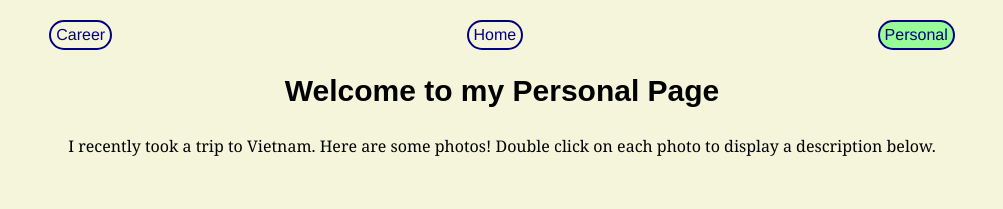
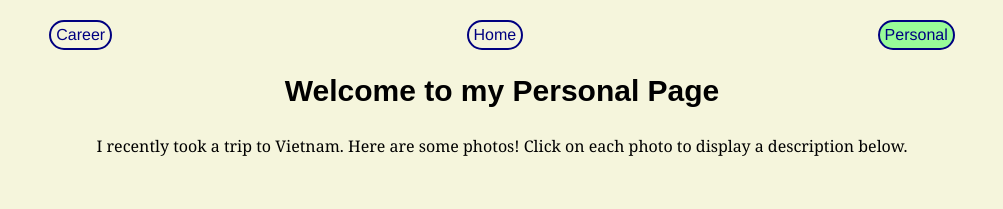
Before and after one commit to z-milan/339FinalProj, a plain HTML site: page personal.html in a window 1280 px wide. Shown: the top 209 px of the page, without its empty margins (138-1141 px from the left). Drawn offline with Linux system fonts and the light colour scheme.

Commit message:
Update personal.html

```diff
--- a/personal.html
+++ b/personal.html
@@ -23,7 +23,7 @@
 
 
     <main id="main">
-        <div class="img-intro">I recently took a trip to Vietnam. Here are some photos! Double click on each photo to display a description below. </div>
+        <div class="img-intro">I recently took a trip to Vietnam. Here are some photos! Click on each photo to display a description below. </div>
         <br><br>
         <p id="img-desc"></p>
         <br>
```
